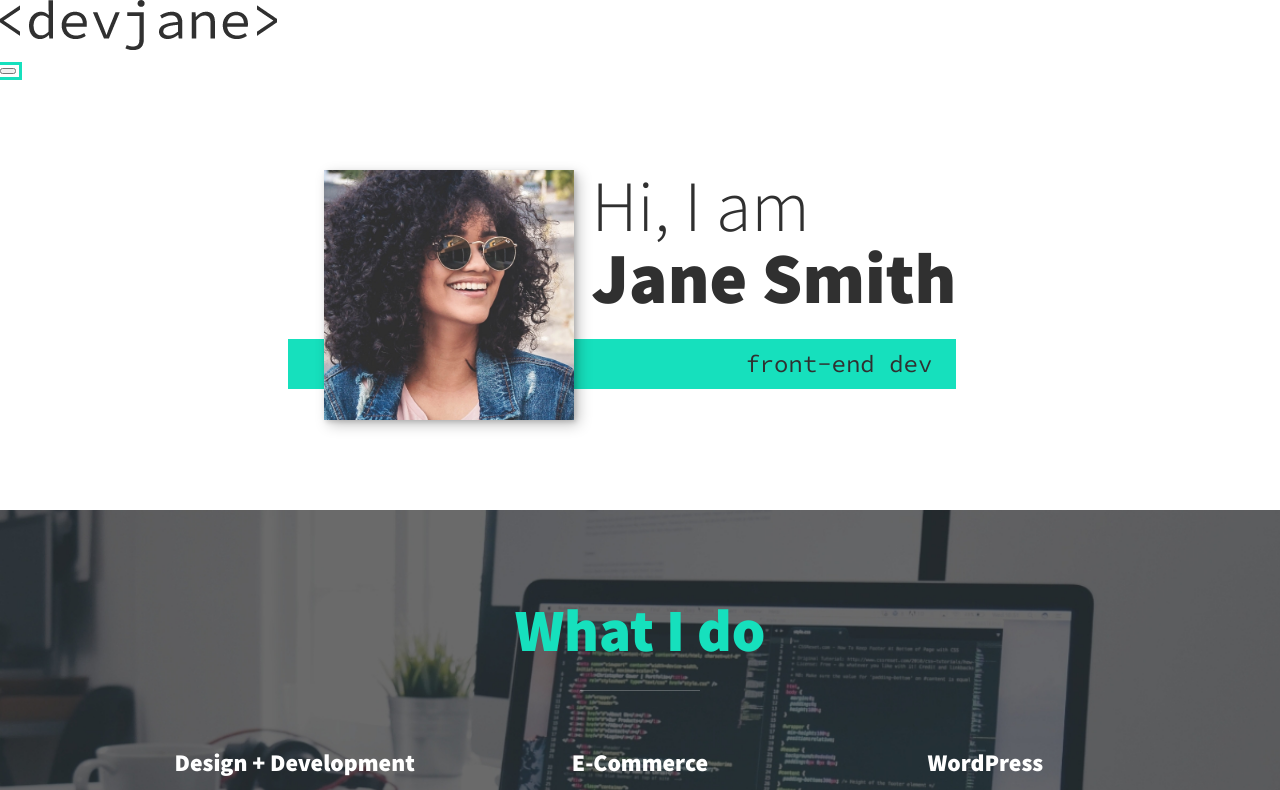
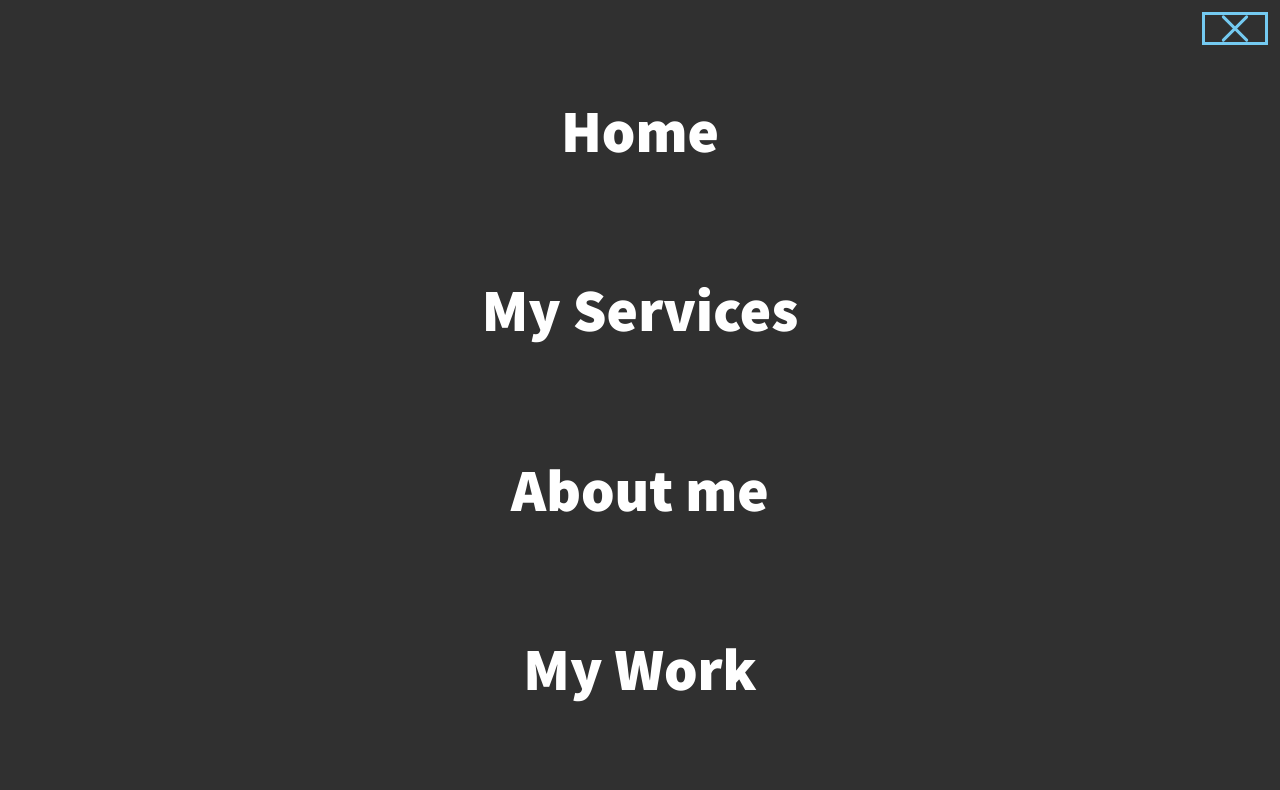
Before and after one commit to davidrhyne/portfolio, a plain HTML site: page index.html in a window 1280 px wide. Both pictures are taken after a click on the button "toggle navigation". Shown: the top 790 px of the page. Drawn offline with nearby package versions, Linux system fonts and the light colour scheme.

Commit message:
customizing styles, adding content and projects

```diff
--- a/css/style.css
+++ b/css/style.css
@@ -4,18 +4,17 @@
     box-sizing: border-box;
 }
 
-/* Custom Properties, update these for your own design */
-
 :root {
     --ff-primary: 'Source Sans Pro', sans-serif;
     --ff-secondary: 'Source Code Pro', monospace;
 
-    --fw-reg: 300;
+
+    --fw-reg: 400;
     --fw-bold: 900;
 
     --clr-light: #fff;
     --clr-dark: #303030;
-    --clr-accent: #16e0bd;
+    --clr-accent: #74CAF1;
 
     --fs-h1: 3rem;
     --fs-h2: 2.25rem;
@@ -36,6 +35,10 @@
 }
 
 /* General styles */
+
+html {
+    scroll-behavior: smooth;
+}
 
 body {
     background: var(--clr-light);
@@ -129,7 +132,125 @@ h3 { font-size: var(--fs-h3) }
 
 /* header */
 
-nav { display: none; }
+header {
+    display: flex;
+    justify-content: space-between;
+    padding: 1em;
+}
+
+.logo p {
+    font-family: var(--ff-secondary);
+    font-size: var(--fs-h3);
+    font-weight: var(--fw-bold);
+    color: var(--clr-accent);
+    margin-top: 0;
+    margin-bottom: 0;
+}
+
+.logo i {
+    padding: 0 .5em 0 0;
+}
+
+
+.nav {
+    position: fixed;
+    background: var(--clr-dark);
+    color: var(--clr-light);
+    top: 0;
+    bottom: 0;
+    left: 0;
+    right: 0;
+    z-index: 100;
+
+    transform: translateX(100%);
+    transition: transform 250ms cubic-bezier(.5, 0, .5, 1);
+}
+
+.nav__list {
+    list-style: none;
+    display: flex;
+    height: 100%;
+    flex-direction: column;
+    justify-content: space-evenly;
+    align-items: center;
+    margin: 0;
+    padding: 0;
+}
+
+.nav__link {
+    color: inherit;
+    font-weight: var(--fw-bold);
+    font-size: var(--fs-h2);
+    text-decoration: none;
+}
+
+.nav__link:hover {
+    color: var(--clr-accent);
+}
+
+.nav-toggle {
+    padding: .5em;
+    background: transparent;
+    border: 0;
+    cursor: pointer;
+    position: absolute;
+    right: 1em;
+    top: 1em;
+    z-index: 1000;
+}
+
+.nav-open .nav {
+    transform: translateX(0);
+}
+
+.nav-open .nav-toggle {
+    position: fixed;
+}
+
+.nav-open .hamburger {
+    transform: rotate(.625turn);
+}
+
+.nav-open .hamburger::before {
+    transform: rotate(90deg) translateX(-6px);
+}
+
+.nav-open .hamburger::after {
+    opacity: 0;
+}
+
+
+
+
+
+
+.hamburger {
+    display: block;
+    position: relative;
+}
+
+.hamburger,
+.hamburger::before,
+.hamburger::after {
+    background: var(--clr-accent);
+    width: 2em;
+    height: 3px;
+    border-radius: 1em;
+    transition: transform 250ms ease-in-out;
+}
+
+
+.hamburger::before,
+.hamburger::after {
+    content: '';
+    position: absolute;
+    left: 0;
+    right: 0;
+}
+
+.hamburger::before { top: 6px; }
+.hamburger::after { bottom: 6px; }
+
 
 /*  Intro section  */
 
@@ -181,9 +302,9 @@ nav { display: none; }
 
 .my-services {
     background-color: var(--clr-dark);
-    background-image: url(../img/services-bg.jpg);
+    background-image: url(../img/andreas-palmer-UJSjxFNLFWY-unsplash.jpg);
     background-size: cover;
-    /* background-blend-mode: multiply; */
+    background-blend-mode: multiply;
     color: var(--clr-light);
     text-align: center;
 }
@@ -351,3 +472,17 @@ nav { display: none; }
 .social-list__link {
     padding: .5em;
 }
+
+/* Individual portfolio item styles */
+
+.portfolio-item-individual {
+    padding: 0 2em 2em;
+    max-width: 1000px;
+    margin: 0 auto;
+}
+
+.portfolio-item-individual p {
+    max-width: 600px;
+    margin-left: auto;
+    margin-right: auto;
+}
--- a/index.html
+++ b/index.html
@@ -3,12 +3,15 @@
     <head>
         <meta charset="UTF-8">
         <meta name="viewport" content="width=device-width, initial-scale=1.0">
-        <title>DevJane Portfolio Website</title>
+        <title>David's Portfolio Website</title>
         <link rel="stylesheet" href="https://cdnjs.cloudflare.com/ajax/libs/normalize/7.0.0/normalize.min.css">
         <link rel="stylesheet" href="https://cdnjs.cloudflare.com/ajax/libs/font-awesome/5.11.2/css/all.css" integrity="sha256-46qynGAkLSFpVbEBog43gvNhfrOj+BmwXdxFgVK/Kvc=" crossorigin="anonymous" />
 
         <!-- Update these with your own fonts -->
-        <link href="https://fonts.googleapis.com/css?family=Source+Code+Pro:400,900|Source+Sans+Pro:300,900&display=swap" rel="stylesheet">
+        <link href="https://fonts.googleapis.com/css?family=Source+Code+Pro:400,900|Source+Sans+Pro:400,900&display=swap" rel="stylesheet">
+        <link rel="preconnect" href="https://fonts.gstatic.com">
+        <link href="https://fonts.googleapis.com/css2?family=IBM+Plex+Mono:wght@400;700&family=Josefin+Sans:wght@400;700&display=swap" rel="stylesheet">
+
 
         <link rel="stylesheet" href="css/style.css">
 
@@ -16,7 +19,10 @@
     <body>
         <header>
             <div class="logo">
-                <img src="img/devjane.png" alt="">
+                <p>
+                    <i class="fas fa-chevron-left"></i>david
+                    <i class="fas fa-chevron-right"></i>
+                </p>
             </div>
             <button class="nav-toggle" aria-label="toggle navigation">
                 <span class="hamburger"></span>
@@ -34,10 +40,10 @@
         <!-- Introduction -->
         <section class="intro" id="home">
             <h1 class="section__title section__title--intro">
-                Hi, I am <strong>Jane Smith</strong>
+                Hi, I am <strong>David Rhyne</strong>
             </h1>
             <p class="section__subtitle section__subtitle--intro">front-end dev</p>
-            <img src="img/dev-jane-01.jpg" alt="a picture of Jane Smith smiling" class="intro__img">
+            <img src="./img/profile-1.jpg" alt="a picture of David Rhyne smiling" class="intro__img">
         </section>
 
 
@@ -47,17 +53,17 @@
             <div class="services">
                 <div class="service">
                     <h3>Design + Development</h3>
-                    <p>Lorem ipsum dolor sit amet, consectetur adipiscing elit, sed do eiusmod tempor incididunt ut labore et dolore magna aliqua. Ut enim ad minim veniam, quis nostrud exercitation ullamco laboris nisi ut aliquip ex ea commodo consequat.</p>
+                    <p>Transforming your visions into beautiful pages that looks great on any device!</p>
                 </div> <!-- / service -->
 
                 <div class="service">
-                    <h3>E-Commerce</h3>
-                    <p>Lorem ipsum dolor sit amet, consectetur adipiscing elit, sed do eiusmod tempor incididunt ut labore et dolore magna aliqua. Ut enim ad minim veniam, quis nostrud exercitation ullamco laboris nisi ut aliquip ex ea commodo consequat.</p>
+                    <h3>Problem Solver</h3>
+                    <p>Life can be difficult, but web sites should not be.  Any complexity will be identified and diminished so that your visions flow effortlessly.</p>
                 </div> <!-- / service -->
 
                 <div class="service">
-                    <h3>WordPress</h3>
-                    <p>Lorem ipsum dolor sit amet, consectetur adipiscing elit, sed do eiusmod tempor incididunt ut labore et dolore magna aliqua. Ut enim ad minim veniam, quis nostrud exercitation ullamco laboris nisi ut aliquip ex ea commodo consequat.</p>
+                    <h3>Project Management</h3>
+                    <p>Communication is the key to great project management. It starts with listening and capturing requirements, then translating them to working documents, and then confirming the final product works as expected.</p>
                 </div> <!-- / service -->
             </div> <!-- / services -->
 
@@ -68,14 +74,13 @@
         <!-- About me -->
         <section class="about-me" id="about">
            <h2 class="section__title section__title--about">Who I am</h2>
-           <p class="section__subtitle section__subtitle--about">Designer & developer based out of NYC</p>
+           <p class="section__subtitle section__subtitle--about">Front end developer based out of St Louis</p>
 
            <div class="about-me__body">
-               <p>Lorem ipsum dolor sit amet, consectetur adipiscing elit, sed do eiusmod tempor incididunt ut labore et dolore magna aliqua. Ut enim ad minim veniam, quis nostrud exercitation ullamco laboris nisi ut aliquip ex ea commodo consequat.</p>
-               <p>Lorem ipsum dolor sit amet, consectetur adipiscing elit, sed do eiusmod tempor incididunt ut labore et dolore magna aliqua. Ut enim ad minim veniam, quis nostrud exercitation ullamco laboris nisi ut aliquip ex ea commodo consequat.</p>
+               <p>I am a problem solver with a new set of skills in front end web development. I am a quick learner that adapts to ever changing environments and will produce immediate value to the organization. </p>
            </div>
 
-           <img src="img/dev-jane-02.jpg" alt="Jane leaning against a bus" class="about-me__img">
+           <img src="./img/profile-2.jpg" alt="David in front of brick house" class="about-me__img">
         </section>
 
         <!-- My Work -->
@@ -85,8 +90,8 @@
 
             <div class="portfolio">
                 <!-- Portfolio item 01 -->
-                <a href="#" class="portfolio__item">
-                    <img src="img/portfolio-01.jpg" alt="" class="portfolio__img">
+                <a href="./pages/project1.html" class="portfolio__item">
+                    <img src="img/project-REST-API.png" alt="frontend mentor Rest Countries API project" class="portfolio__img">
                 </a>
 
                 <!-- Portfolio item 02 -->
@@ -96,7 +101,7 @@
 
                 <!-- Portfolio item 03 -->
                 <a href="#" class="portfolio__item">
-                    <img src="img/portfolio-03.jpg" alt="" class="portfolio__img">
+                    <img src="img/project-calculator.png" alt="frontend mentor javascript calculator project" class="portfolio__img">
                 </a>
 
                 <!-- Portfolio item 04 -->
@@ -139,7 +144,6 @@
 
         <!-- Footer -->
         <footer class="footer">
-            <!-- replace with your own email address -->
             <a href="mailto:rhynedavid16@gmail.com" class="footer__link">rhynedavid16@gmail.com</a>
             <ul class="social-list">
                 <li class="social-list__item">
@@ -160,5 +164,7 @@
             </ul>
         </footer>
 
+        <script src='./src/index.js'></script>
+
     </body>
 </html>
--- /dev/null
+++ b/src/index.js
@@ -0,0 +1,12 @@
+const navToggle = document.querySelector('.nav-toggle');
+const navLinks = document.querySelectorAll('.nav__link')
+
+navToggle.addEventListener('click', () => {
+    document.body.classList.toggle('nav-open');
+});
+
+navLinks.forEach(link => {
+    link.addEventListener('click', () => {
+        document.body.classList.remove('nav-open');
+    })
+})
```
Also changed, not shown: pages/project1.html (added, +86 -0 lines), img/andreas-palmer-UJSjxFNLFWY-unsplash.jpg (added), img/profile-1.jpg (added), img/profile-2.jpg (added), img/project-REST-API-2.png (added), img/project-REST-API.png (added), img/project-calculator.png (added).
